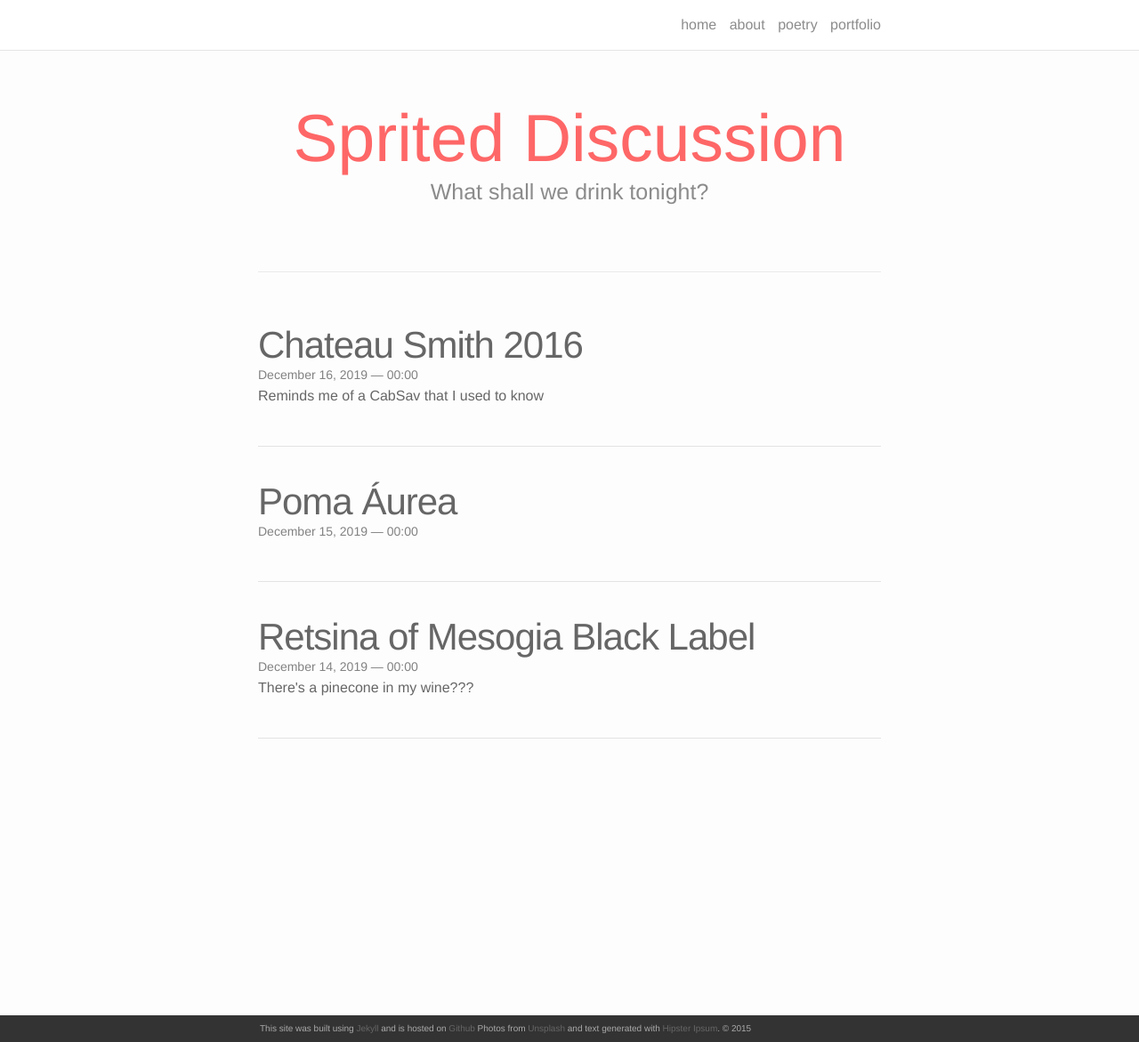
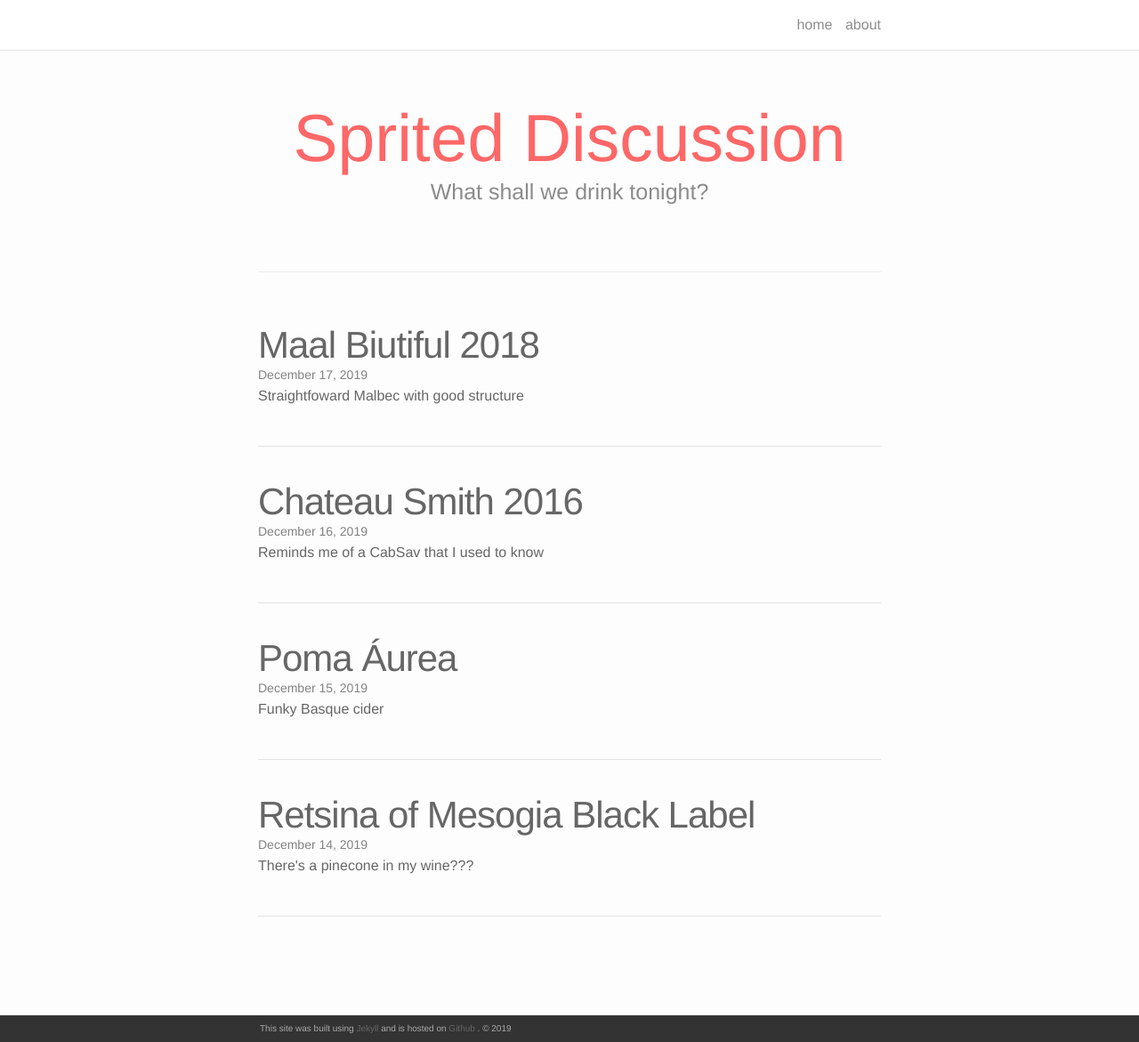
Before and after one commit to spirited-discussion/spirited-discussion.github.io, a Jekyll site: the page built from index.html, in a window 1280 px wide and 1171 px high. Shown: the whole window at 89% size. Built offline with Jekyll 4.4.1, drawn with Linux system fonts in a browser that asks for light colours; nearby versions of some CDN libraries; the list of posts is cut into pages by our own code.

Commit message:
Customizing website and adding Maal Biutiful post.

```diff
--- a/_config.yml
+++ b/_config.yml
@@ -11,7 +11,7 @@ github_username:  spirited-discussion
 # Build settings
 markdown: kramdown
 
-highlighter: pygments
+highlighter: rouge
 
 # Pagination
 paginate: 15
--- a/_includes/footer.html
+++ b/_includes/footer.html
@@ -1,7 +1,7 @@
 <footer class="site-footer">
 
   <div class="wrapper">
-  	<p>This site was built using <a href="http://jekyllrb.com" target="_blank">Jekyll</a> and is hosted on <a href="https://github.com" target="_blank">Github</a> Photos from <a href="https://unsplash.com" target="_blank">Unsplash</a> and text generated with <a href="http://hipsum.co" target="_blank">Hipster Ipsum</a>. &#169; 2015</p>
+  	<p>This site was built using <a href="http://jekyllrb.com" target="_blank">Jekyll</a> and is hosted on <a href="https://github.com" target="_blank">Github</a> . &#169; 2019</p>
   </div>
 
 </footer>
--- a/_posts/2019-12-15-poma-aurea.md
+++ b/_posts/2019-12-15-poma-aurea.md
@@ -2,10 +2,10 @@
 layout: post
 title:  Poma Áurea
 date:   2019-12-15
-description:
+description: Funky Basque cider
 ---
 
-Hailing from Spain, this natural apple cider hits you up front with a pleasant olive brine aroma. Coloured yellow-gold, it's got a light bubble and nice tart flavour on  first sip. The tartness hangs around like a sour candy, and some appleiness show up on the back end. It's designated as Brut Nature, which puts it at the driest end of the spectrum, though the fruit notes still give it a sweet character.
+Hailing from the Basque region of Spain, this natural apple cider hits you up front with a pleasant olive brine aroma. Coloured yellow-gold, it's got a light bubble and nice tart flavour on  first sip. The tartness hangs around like a sour candy, and some appleiness show up on the back end. It's designated as Brut Nature, which puts it at the driest end of the spectrum, though the fruit notes still give it a sweet character.
 
 | *Region*     | Asturias (DOP), an autonomous principality along the northern coastline of Spain |
 | *Producer* |  Vincente Trabanco at Trabanco |
@@ -13,4 +13,4 @@ Hailing from Spain, this natural apple cider hits you up front with a pleasant o
 | *Rating*      | Methuselah – I would keep this around to have on a regular basis              |
 | *When*       |  Aperitif on its own or with delicate snacks             |
 
-![Poma Áurea](PomaAurea.jpg)
+![Poma Áurea](/img/PomaAurea.jpg)
--- a/css/main.scss
+++ b/css/main.scss
@@ -3,10 +3,10 @@
 ---
 @charset "utf-8";
 
-
+@import url('https://fonts.googleapis.com/css?family=Arimo&display=swap');
 
 // Our variables
-$base-font-family: Helvetica, Arial, sans-serif;
+$base-font-family: 'Arimo', sans-serif;
 $base-font-size:   16px;
 $small-font-size:  $base-font-size * 0.875;
 $base-line-height: 1.5;
--- a/index.html
+++ b/index.html
@@ -15,7 +15,7 @@ layout: default
     {% for post in paginator.posts %}
       <li>
         <h2><a class="post-title" href="{{ post.url | prepend: site.baseurl }}">{{ post.title }}</a></h2>
-        <p class="post-meta">{{ post.date | date: '%B %-d, %Y — %H:%M' }}</p>
+        <p class="post-meta">{{ post.date | date: '%B %-d, %Y' }}</p>
         <p>{{ post.description }}</p>
         <br/>
         <hr/>
```
Also changed, not shown: _posts/2019-12-14-restina-of-mesogia-black-label.md (+1 -1 lines), _posts/2019-12-17-maal-biutiful.md (added, +18 -0 lines), poetry.md (deleted, +0 -15 lines), portfolio.md (deleted, +0 -47 lines), README.md, img/MaalBiutiful-back.JPG (added), img/MaalBiutiful.JPG (added).
